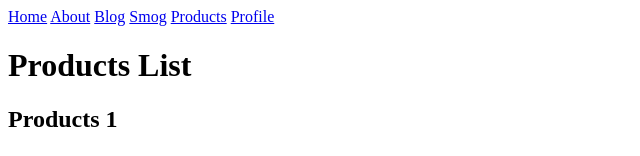
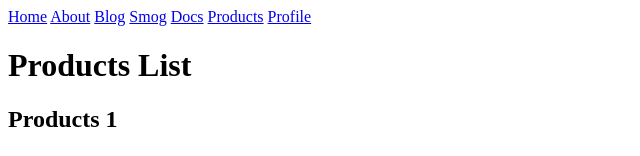
Before and after one commit to deveshksrivastava/svele-kit-app, a SvelteKit app: page /products in a window 1280 px wide. Shown: the top 156 px of the page, without its empty margins (0-640 px from the left). Built offline with nearby package versions, Linux system fonts and the light colour scheme.

Commit message:
SvelteKit Tutorial - 8 - Catch All Routes

```diff
--- a/src/routes/+layout.svelte
+++ b/src/routes/+layout.svelte
@@ -4,6 +4,7 @@
     <a href="/about">About</a>
     <a href="/blog">Blog</a>
     <a href="/smog">Smog</a>
+    <a href="/docs">Docs</a>
     <a href="/products">Products</a>
     <a href="/profile">Profile</a>
   </nav>
```
Also changed, not shown: src/routes/docs/[...slug]/+page.svelte (added, +12 -0 lines).
